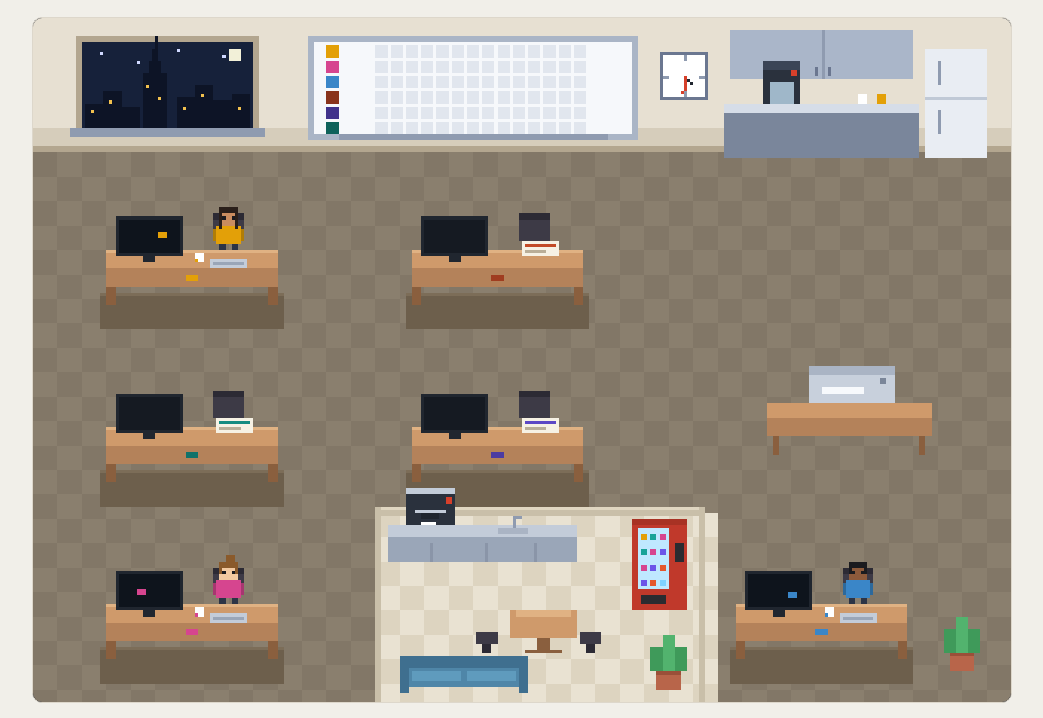
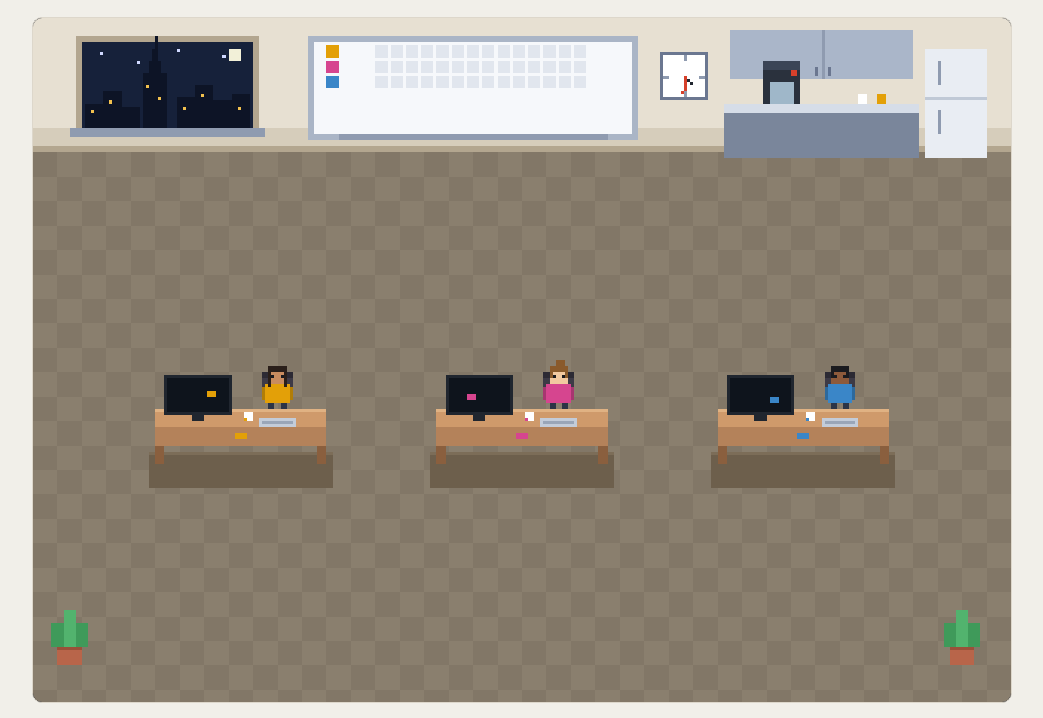
Before and after one commit to RajeenKhadka/CLAUDE-NYC_newsletter_office, a plain HTML site: page office/index.html in a window 1280 px wide. Shown: the part 82-800 px from the top of the page, without its empty margins (118-1161 px from the left). Drawn offline with Linux system fonts and the light colour scheme.

Commit message:
Start clean: one row of three desks
Removes the break room, the three empty desks and the printer. Rio,
Fern and Vera sit in one row; breaks are coffee or a look out the window.

Co-Authored-By: Claude Opus 5.5 <noreply@anthropic.com>
Claude-Session: https://claude.ai/code/session_017X5wu3tT82QnsEPSisobKt

```diff
--- a/office/index.html
+++ b/office/index.html
@@ -127,7 +127,7 @@ h2{margin:0 0 10px;font-size:12px;font-weight:600;letter-spacing:.08em;text-tran
   </header>
 
   <div class="stage">
-    <canvas id="scene" width="320" height="224" role="img" aria-label="Pixel office with Rio on Happy Hours, Fern on Free Events, Vera the fact-checker by the printer, and three empty desks for Food, Music and Paid Events, and a break room with an espresso machine, a snack machine, a table and a couch"></canvas>
+    <canvas id="scene" width="320" height="224" role="img" aria-label="Pixel office with Rio on Happy Hours, Fern on Free Events and Vera the fact-checker at desks in one row, a whiteboard, a window and a kitchen"></canvas>
   </div>
 
   <div class="bar">
@@ -137,7 +137,7 @@ h2{margin:0 0 10px;font-size:12px;font-weight:600;letter-spacing:.08em;text-tran
       <button class="btn" type="button" data-speed="2" aria-pressed="false">2x</button>
       <button class="btn" type="button" data-speed="4" aria-pressed="false">4x</button>
     </div>
-    <span class="hint">Between runs the team grabs coffee, prints lists or takes a break in the break room</span>
+    <span class="hint">Between runs the team grabs coffee or looks out the window</span>
   </div>
 
   <section class="controls" aria-labelledby="h-run">
@@ -213,19 +213,15 @@ function shade(hex,f){
 
 /* ---------- the team: active researchers, then reserved desks ---------- */
 var AGENTS=[
-  {id:'rio',name:'Rio',section:'Happy Hours',color:'#e3a008',x0:24,dy:76,skin:'#c98c5f',hair:'#2a1f1a',style:1,
+  {id:'rio',name:'Rio',section:'Happy Hours',color:'#e3a008',x0:40,dy:128,skin:'#c98c5f',hair:'#2a1f1a',style:1,
     blurb:'confirms every deal on the venue’s own page',noun:'happy hours',empty:'No list yet. Press Run on Rio’s card and the happy hours Rio confirms show up here, one line each with a source link.'},
-  {id:'fern',name:'Fern',section:'Free Events',color:'#d6458f',x0:24,dy:192,skin:'#f2c9a0',hair:'#8a5a2b',style:2,
+  {id:'fern',name:'Fern',section:'Free Events',color:'#d6458f',x0:132,dy:128,skin:'#f2c9a0',hair:'#8a5a2b',style:2,
     blurb:'confirms every event on the organizer’s own page',noun:'free events',empty:'No list yet. Press Run on Fern’s card and the free events Fern confirms show up here, one line each with a source link.'},
-  {id:'vera',name:'Vera',section:'Fact-check',color:'#3a86c8',x0:230,dy:192,exitX:300,skin:'#8d5a3b',hair:'#1b1b1f',style:0,checker:true,
+  {id:'vera',name:'Vera',section:'Fact-check',color:'#3a86c8',x0:224,dy:128,skin:'#8d5a3b',hair:'#1b1b1f',style:0,checker:true,
     blurb:'re-opens every source and checks each detail',noun:'lists'}
 ];
 var RESEARCHERS=AGENTS.filter(function(a){return !a.checker;});
-var RESERVED=[
-  {label:'Food',color:'#e4572e',x0:124,dy:76},
-  {label:'Music',color:'#6c55e8',x0:124,dy:134},
-  {label:'Paid',color:'#17a398',x0:24,dy:134}
-];
+var RESERVED=[];
 var BOARD=AGENTS.concat(RESERVED);
 var byId={};
 var workers=AGENTS.map(function(a,i){
@@ -241,8 +237,7 @@ var workers=AGENTS.map(function(a,i){
 });
 var LOC={
   coffee:{jx:208,tail:[{x:208,y:60},{x:258,y:60}]},
-  print:{jx:208,tail:[{x:208,y:150},{x:262,y:150}]},
-  counter:{jx:104,tail:[{x:104,y:184},{x:138,y:184}]}
+  window:{jx:44,tail:[{x:44,y:58}]}
 };
 function fullpath(L){return [{x:L.jx,y:AISLE}].concat(L.tail);}
 function route(A,B){
@@ -264,35 +259,14 @@ function plan(w,kind){
   if(kind==='coffee'){
     visit(LOC.coffee,3.2,{status:'Coffee break',goStatus:'Getting coffee',dir:'u',fx:'brew',bubble:'coffee'});
     q.push({run:function(){w.carry='mug';}});
-  }else if(kind==='breakroom'){
-    /* espresso at the break room counter, then a seat at the little table */
-    var spot=tableSpot(w);
-    visit(LOC.counter,2.6,{status:'Making an espresso',goStatus:'Walking to the break room',dir:'u',fx:'espresso',bubble:'coffee'});
-    q.push({run:function(){w.carry='mug';}});
-    q.push({go:spot.path.map(function(p){return {x:p.x,y:p.y};}),status:'Taking a seat'});
-    q.push({wait:rnd(4,7),status:'On a break',dir:spot.d,bubble:'dots'});
-    at={jx:104,tail:LOC.counter.tail.concat(spot.path)};
   }else{
-    visit(LOC.print,2.4,{status:'Printing the list',goStatus:'Heading to the printer',dir:'u',fx:'print',bubble:kind==='deliver'?'check':null});
-    q.push({run:function(){w.carry='paper';}});
+    visit(LOC.window,rnd(3,5),{status:'Looking out the window',goStatus:'Stretching their legs',dir:'u'});
   }
   q.push({go:route(at,w.seatLoc),status:'Heading back'});
-  q.push({run:function(){if(w.carry==='mug')w.mug=30;w.carry=null;w.d='d';w.spotX=null;}});
+  q.push({run:function(){if(w.carry==='mug')w.mug=30;w.carry=null;w.d='d';}});
   w.queue=q;
 }
-var SPOTS=[{x:150,d:'r',path:[{x:146,y:190},{x:150,y:204}]},{x:182,d:'l',path:[{x:182,y:186},{x:182,y:204}]}];
-function freeSpot(w){
-  var taken=workers.filter(function(o){return o!==w&&o.spotX;}).map(function(o){return o.spotX;});
-  return SPOTS.filter(function(sp){return taken.indexOf(sp.x)<0;})[0]||null;
-}
-function tableSpot(w){var sp=freeSpot(w);w.spotX=sp.x;return sp;}
-function pickBreak(w){
-  var r=Math.random();
-  if(r<.3)return 'coffee';
-  if(r<.5)return printerBusy()?'coffee':'print';
-  return freeSpot(w)?'breakroom':'coffee';
-}
-function printerBusy(){return workers.some(function(o){return o.cur&&o.cur.fx==='print';});}
+function pickBreak(){return Math.random()<.6?'coffee':'window';}
 function update(w,dt){
   w.t+=dt;
   if(w.bubble){w.bubble.t-=dt;if(w.bubble.t<=0)w.bubble=null;}
@@ -324,10 +298,10 @@ function update(w,dt){
   }
   w.seated=true;w.d='d';w.x=w.seat.x;w.y=w.seat.y;
   w.status=stateLabel(w);
-  if(w.deliver&&!printerBusy()){w.deliver=false;plan(w,'deliver');return;}
+  if(w.deliver){w.deliver=false;say(w,'check',2.5);}
   if(!working(w)){
     w.idleT-=dt;
-    if(w.idleT<=0){w.idleT=rnd(14,30);plan(w,pickBreak(w));}
+    if(w.idleT<=0){w.idleT=rnd(14,30);plan(w,pickBreak());}
   }
 }
 function step(dt){simT+=dt;workers.forEach(function(w){update(w,dt);});}
@@ -360,51 +334,12 @@ function buildStatic(){
   R('#7a869b',226,30,64,16);R('#d6dde8',226,28,64,3);
   R('#ffffff',270,25,3,3);R('#e3a008',276,25,3,3);
   R('#e9edf3',292,10,20,36);R('#c0c9d6',292,26,20,1);R('#8f9bb0',296,14,1,8);R('#8f9bb0',296,30,1,8);
-  R(P.desk,240,126,54,5);R(P.deskFront,240,131,54,6);R(P.deskDark,242,137,2,6);R(P.deskDark,290,137,2,6);
   AGENTS.concat(RESERVED).forEach(function(s){
     R(P.rug,s.x0-2,s.dy+14,60,12);R('#7c6d58',s.x0-2,s.dy+14,60,1);
     R(P.chair,s.x0+35,s.dy-12,10,9);R('#2c2a34',s.x0+35,s.dy-12,10,2);
   });
-  plant(300,208);
-  buildBreakroom();
+  plant(300,206);plant(8,206);
   g=ctx;
-}
-
-/* ---------- the break room, where the bookshelf used to be ---------- */
-function buildBreakroom(){
-  for(var r=0;r<8;r++)for(var c=0;c<14;c++)R((r+c)%2?'#e9e2d2':'#ddd4c0',112+c*8,162+r*8,8,8);
-  R('#c9bfa9',112,160,108,3);R('#e0d6c1',112,160,108,1);
-  R('#c9bfa9',112,160,2,64);R('#c9bfa9',218,160,2,64);
-  /* counter with a sink and cabinets */
-  R('#c3ccd9',116,166,62,4);R('#9aa6b8',116,170,62,8);
-  R('#8a95a8',130,172,1,6);R('#8a95a8',148,172,1,6);R('#8a95a8',164,172,1,6);
-  R('#aab4c4',152,167,10,2);R('#8f9bb0',157,163,1,4);R('#8f9bb0',157,163,3,1);
-  /* snack machine */
-  R('#c0392b',196,164,18,30);R('#a83224',196,164,18,2);
-  R('#bfe8ff',198,167,10,20);
-  var sn=['#e3a008','#17a398','#d6458f','#6c55e8','#e4572e','#7fd1ff'];
-  for(var sr=0;sr<4;sr++)for(var sc=0;sc<3;sc++)R(sn[(sr+sc)%6],199+sc*3,169+sr*5,2,2);
-  R('#2b2b30',210,172,3,6);R('#2b2b30',199,189,8,3);
-  /* round table with two stools */
-  R('#8a5f3e',165,202,4,6);R('#8a5f3e',161,207,12,1);
-  R('#cf9a6b',156,194,22,9);R('#e0b283',158,194,18,2);
-  R('#3d3a46',145,201,7,4);R('#2c2a34',147,205,3,3);
-  R('#3d3a46',179,201,7,4);R('#2c2a34',181,205,3,3);
-  /* couch */
-  R('#3f6f8f',120,209,42,4);R('#4f86a8',122,213,38,6);R('#3f6f8f',120,213,3,8);R('#3f6f8f',159,213,3,8);
-  R('#5f9bbd',124,214,16,3);R('#5f9bbd',142,214,16,3);
-  plant(204,214);
-}
-function drawEspresso(){
-  var brewing=workers.some(function(w){return w.cur&&w.cur.fx==='espresso'&&!w.cur.go;});
-  R('#2a313d',122,155,16,11);R('#c3ccd9',122,154,16,2);
-  R('#c3ccd9',125,161,10,1);R('#20262f',127,162,6,2);
-  R(brewing?'#6fd18a':'#d6402b',135,157,2,2);
-  R('#ffffff',127,165,5,1);
-  if(brewing){
-    R('#6b3f24',129,163,2,2);
-    g.globalAlpha=.7;for(var k=0;k<2;k++)R('#ffffff',127+k*4,152-Math.floor((simT*5+k*2)%5),1,1);g.globalAlpha=1;
-  }
 }
 
 /* ---------- drawing: dynamic layer ---------- */
@@ -433,12 +368,6 @@ function drawKitchen(){
     R('#6b3f24',241,25,8,3);R('#6fd18a',248,17,2,2);
     g.globalAlpha=.7;for(var k=0;k<2;k++)R('#ffffff',243+k*3,12-Math.floor((simT*5+k*2)%5),1,1);g.globalAlpha=1;
   }else R('#d6402b',248,17,2,2);
-}
-function drawPrinter(){
-  var printing=workers.some(function(w){return w.cur&&w.cur.fx==='print'&&!w.cur.go;});
-  R('#c8d0dc',254,114,28,12);R('#aab4c4',254,114,28,3);R(P.paper,258,121,14,2);
-  R(printing&&Math.floor(simT*6)%2?'#6fd18a':'#7b8699',277,118,2,2);
-  if(printing)R(P.paper,260,123,10,Math.round(1+((simT*6)%1)*3));
 }
 var LENS=[12,9,14,10,11];
 function screen(w,sx,sy,sw,sh){
@@ -519,7 +448,7 @@ function isBehind(w){return w.seated||(w.y<w.desk.dy+3&&w.x>=w.desk.x0-2&&w.x<=w
 function render(){
   g=ctx;
   g.drawImage(bg,0,0);
-  drawWall();drawKitchen();drawPrinter();drawEspresso();
+  drawWall();drawKitchen();
   var pre=[],post=[];
   workers.forEach(function(w){(isBehind(w)?pre:post).push(w);});
   pre.forEach(drawPerson);
```
